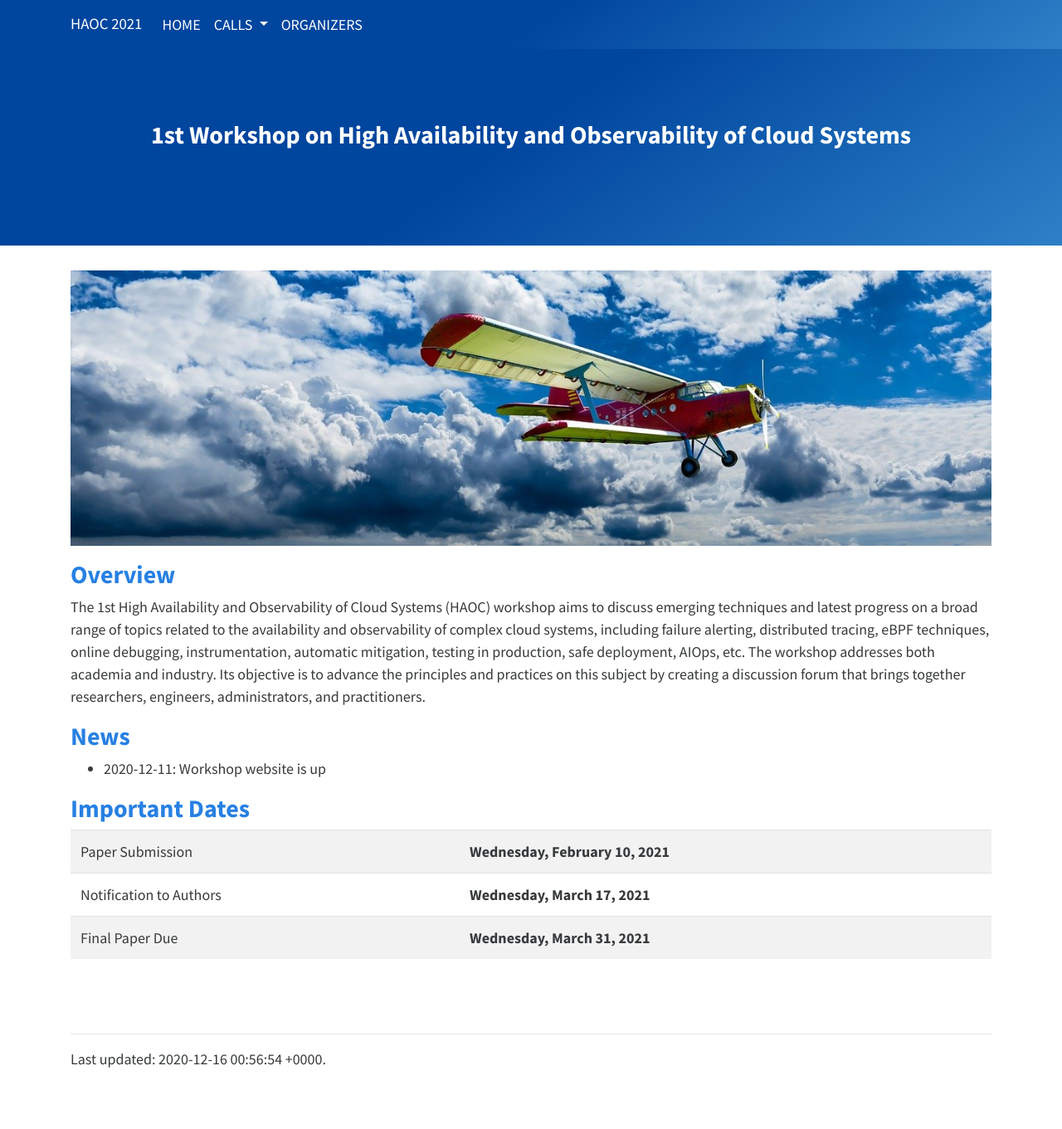
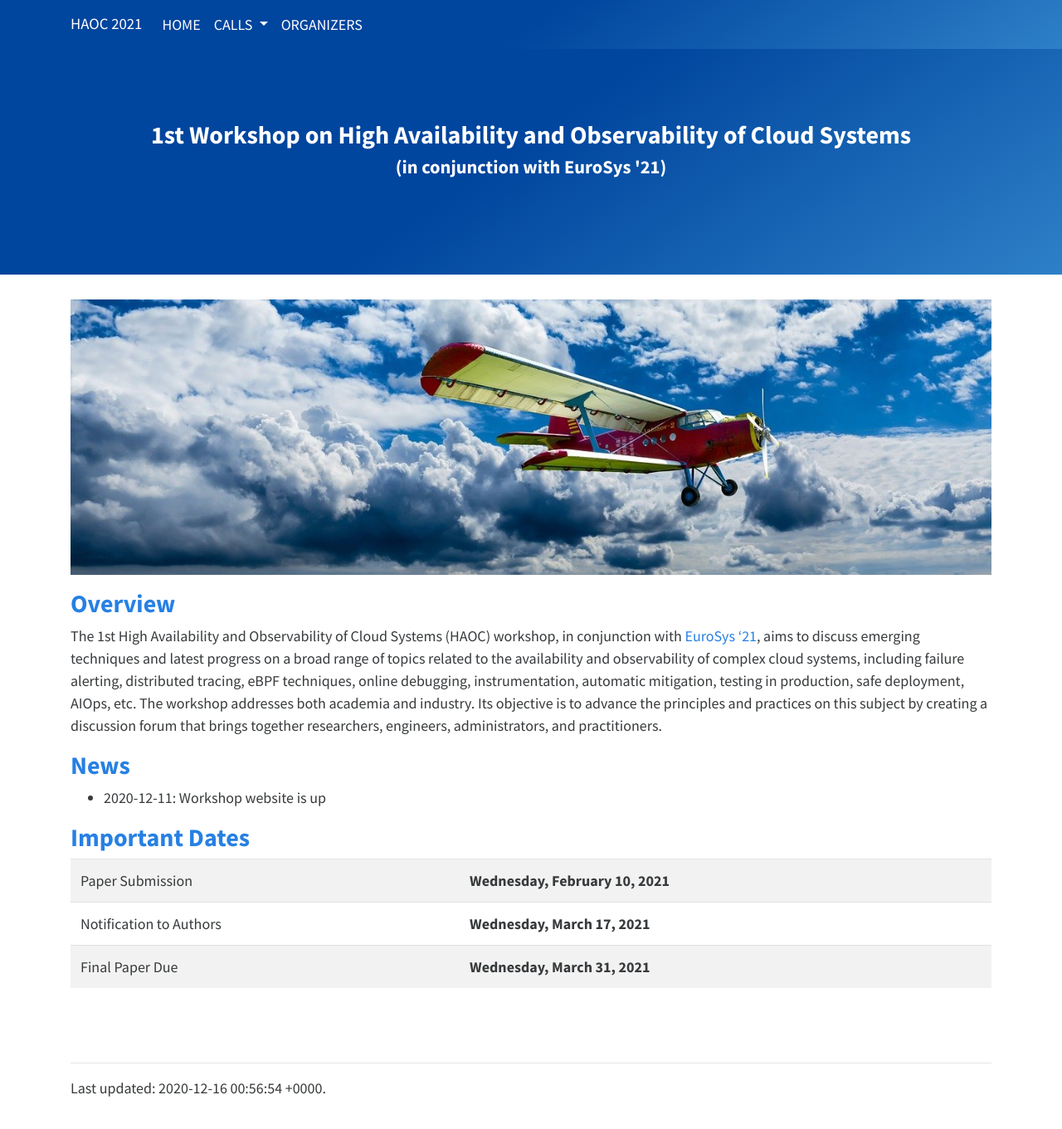
Before and after one commit to haoc2021/haoc2021.github.io, a Jekyll site: the page built from index.md, in a window 1280 px wide and 1400 px high. Shown: the top 1361 px of the window at 83% size. Built offline with Jekyll 4.4.1, drawn with Linux system fonts in a browser that asks for light colours.

Commit message:
update splash page

```diff
--- a/_includes/splash.html
+++ b/_includes/splash.html
@@ -3,6 +3,7 @@
     <div class="row">
       <div class="col-lg-12">
         <h2>1st Workshop on High Availability and Observability of Cloud Systems</h2>
+        <h4>(in conjunction with EuroSys '21)</h4>
       </div>
     </div>
   </div>
--- a/index.md
+++ b/index.md
@@ -4,15 +4,15 @@ layout: default
 
 <img class="img-logo" src="assets/image/cloud_aircraft.jpg" alt="Cloud Image" style="padding-left: 0px; padding-right: 0px;">
 <h2 class="text-primary">Overview</h2>
-The 1st High Availability and Observability of Cloud Systems (HAOC) workshop aims to
-discuss emerging techniques and latest progress on a broad range of topics
-related to the availability and observability of complex cloud systems,
-including failure alerting, distributed tracing, eBPF techniques, online
-debugging, instrumentation, automatic mitigation, testing in production, safe
-deployment, AIOps, etc. The workshop addresses both academia and industry.
-Its objective is to advance the principles and practices on this subject by
-creating a discussion forum that brings together researchers, engineers,
-administrators, and practitioners.
+The 1st High Availability and Observability of Cloud Systems (HAOC) workshop,
+in conjunction with <a href="https://2021.eurosys.org">EuroSys '21</a>, aims to discuss emerging techniques and latest
+progress on a broad range of topics related to the availability and
+observability of complex cloud systems, including failure alerting, distributed
+tracing, eBPF techniques, online debugging, instrumentation, automatic
+mitigation, testing in production, safe deployment, AIOps, etc. The workshop
+addresses both academia and industry.  Its objective is to advance the
+principles and practices on this subject by creating a discussion forum that
+brings together researchers, engineers, administrators, and practitioners.
 
 <h2 class="text-primary">News</h2>
 * 2020-12-11: Workshop website is up
```
Also changed, not shown: cfp.md (+1 -1 lines).
